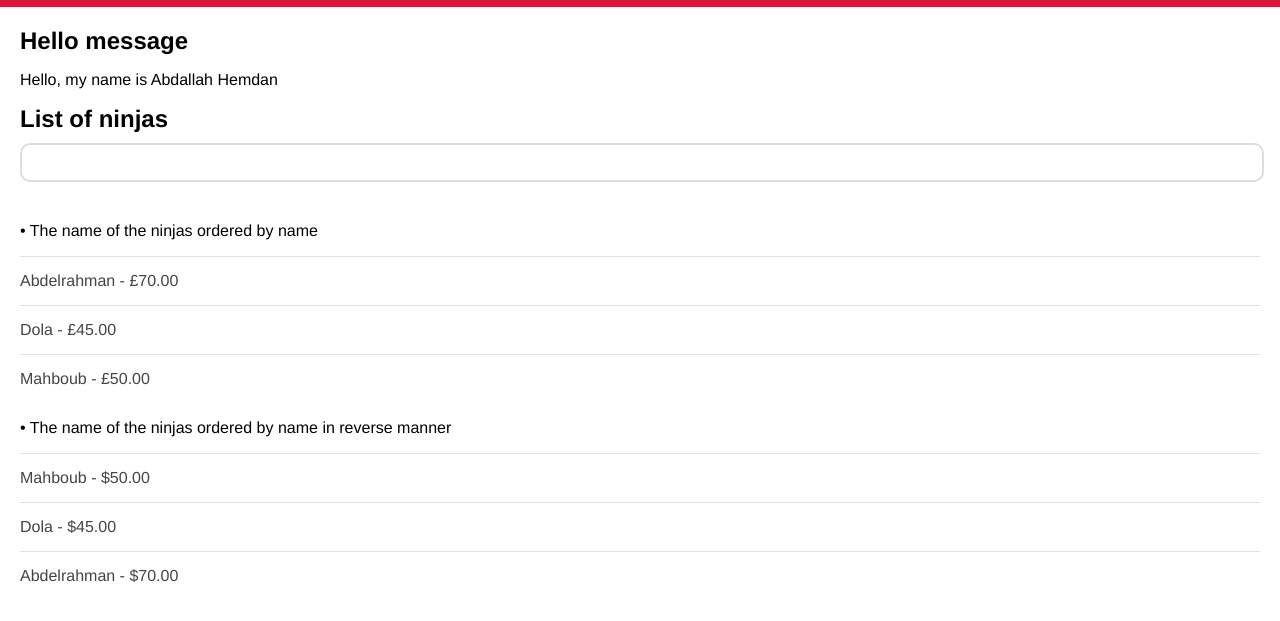
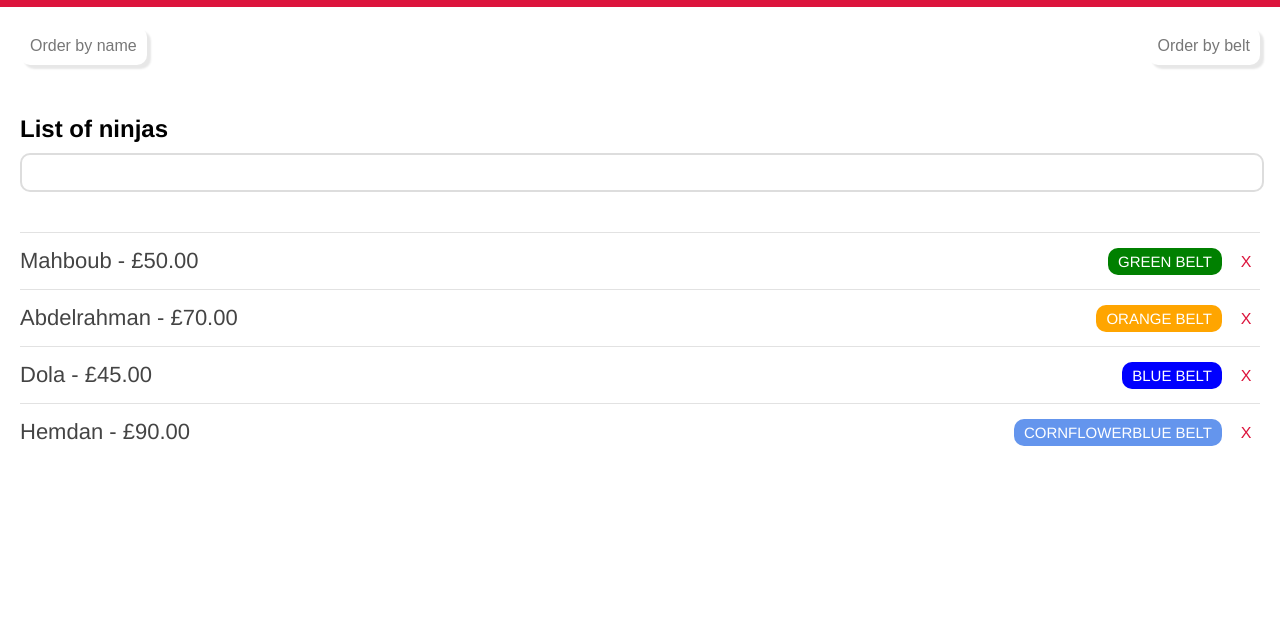
Before and after one commit to AbdallahHemdan/LearningAngularJS, a plain HTML site: page Net-Ninja/index.html in a window 1280 px wide. Shown: the part 41-662 px from the top of the page. Drawn offline with Linux system fonts and the light colour scheme.

Commit message:
#13 - ng-click directive

```diff
--- a/Net-Ninja/app/App.js
+++ b/Net-Ninja/app/App.js
@@ -3,6 +3,9 @@ let myNinjaApp = angular.module("myNinjaApp", []);
 myNinjaApp.controller("NinjaController", [
   "$scope",
   ($scope) => {
+    $scope.removeNinja = (ninja) => {
+      $scope.ninjas.splice($scope.ninjas.indexOf(ninja), 1);
+    };
     $scope.message = "Hello, my name is Abdallah Hemdan";
     $scope.ninjas = [
       {
@@ -25,9 +28,9 @@ myNinjaApp.controller("NinjaController", [
       },
       {
         name: "Hemdan",
-        belt: "black",
+        belt: "cornflowerblue",
         rate: 90,
-        available: false,
+        available: true,
       },
     ];
   },
--- a/Net-Ninja/content/css/styles.css
+++ b/Net-Ninja/content/css/styles.css
@@ -71,8 +71,9 @@ main {
   cursor: pointer;
   color: #777;
   border: 0;
-  box-shadow: 2px 2px 2px rgba(20, 20, 20, 0.1);
+  box-shadow: 4px 4px 2px rgba(20, 20, 20, 0.1);
   font-size: 16px;
+  margin-bottom: 50px;
 }
 
 .content button:nth-child(2) {
--- a/Net-Ninja/index.html
+++ b/Net-Ninja/index.html
@@ -12,25 +12,20 @@
     <header ng-include="'./header.html'"></header>
     <div class="content">
       <div ng-controller="NinjaController">
-        <h2>Hello message</h2>
-        <p>{{message}}</p>
+        <button ng-click="order = 'name'">Order by name</button>
+        <button ng-click="order = 'belt'">Order by belt</button>
         <h2>List of ninjas</h2>
         <input type="text" ng-model="search" />
         <ul>
-          <p>• The name of the ninjas ordered by name</p>
           <li
-            ng-repeat="ninja in ninjas | orderBy: 'name' | filter: search  track by $index"
+            ng-repeat="ninja in ninjas | orderBy: order | filter: search  track by $index"
             ng-show="ninja.available"
           >
-            {{ninja.name}} - {{ninja.rate | currency:"£"}}
-          </li>
-
-          <p>• The name of the ninjas ordered by name in reverse manner</p>
-          <li
-            ng-repeat="ninja in ninjas | orderBy: '-name' | filter: search track by $index"
-            ng-hide="!ninja.available"
-          >
-            {{ninja.name}} - {{ninja.rate | currency}}
+            <h3>{{ninja.name}} - {{ninja.rate | currency:"£"}}</h3>
+            <div class="remove" ng-click="removeNinja(ninja)">X</div>
+            <span class="belt" style="background-color: {{ninja.belt}}"
+              >{{ninja.belt}} belt</span
+            >
           </li>
         </ul>
       </div>
```
